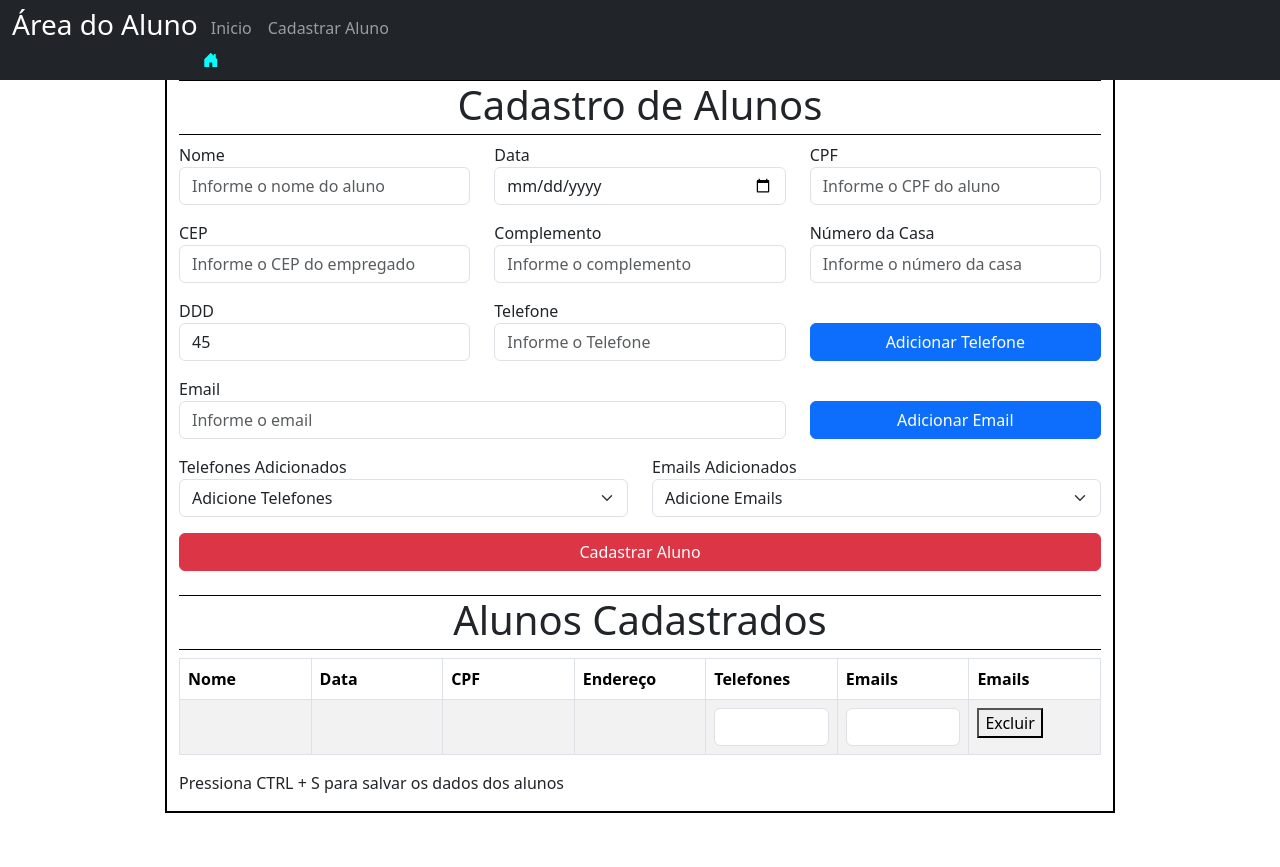
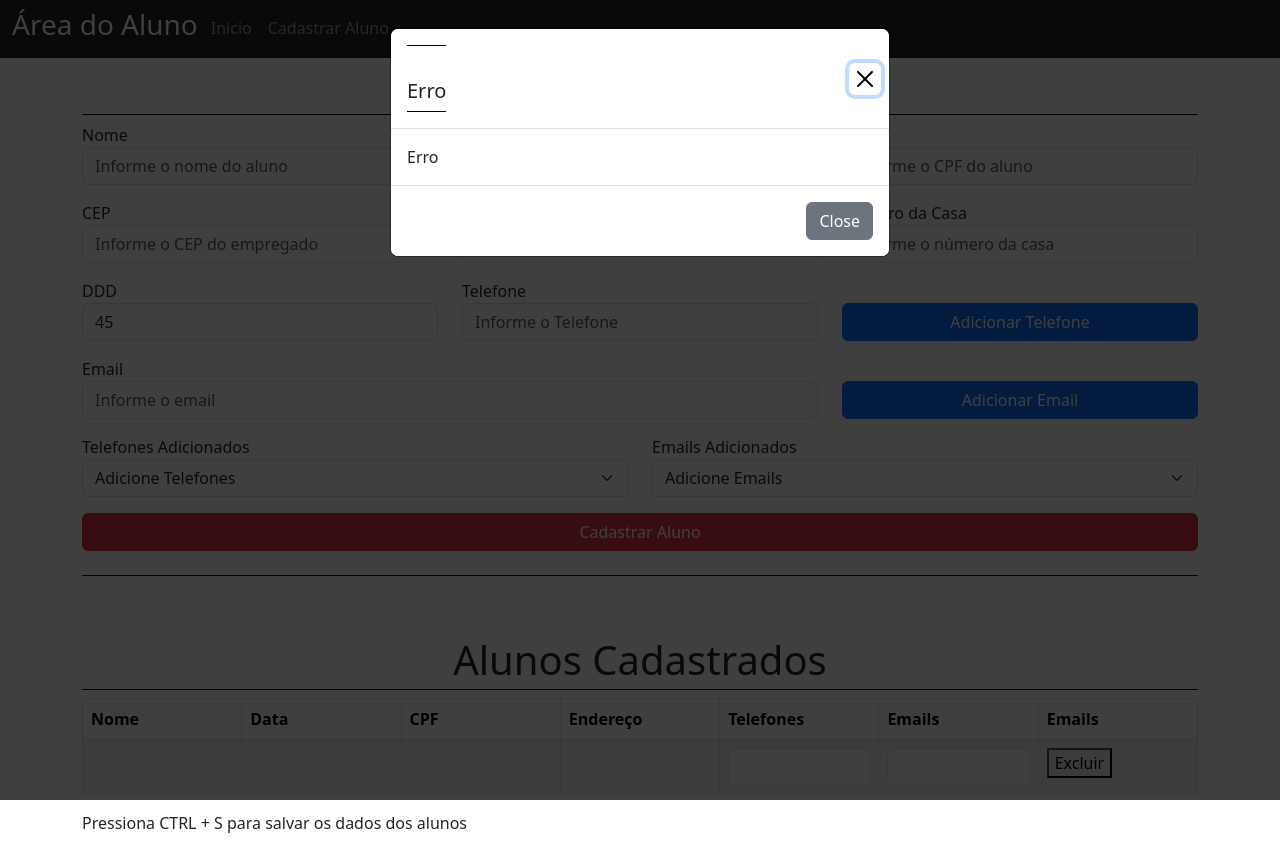
Before and after one commit to AlexandrePeiter/Trabalho-1, a plain HTML site: page index.html in a window 1280 px wide. Both pictures are taken after a click on the button "Cadastrar Aluno". Before the commit the page ends 829 px from the top, so only its background shows below. Drawn offline with nearby package versions, Linux system fonts and the light colour scheme.

Commit message:
2024-04-02-V2

```diff
--- a/index.html
+++ b/index.html
@@ -21,17 +21,17 @@
 </head>
 
 <body>
-    <div>
+    <div class="barraSuperior">
         <nav class="navbar navbar-expand-sm bg-dark navbar-dark">
             <div class="container-fluid">
                 <ul class="navbar-nav">
-                    <li class="nav-item">
+                    <li class="nav-item" style="display: inline-block; ">
                         <h3 id="menu">Área do Aluno</h3>
                     </li>
                     <li class="nav-item">
 
                         <a class="nav-link" href="index.html">Inicio</a>
-                        <i class="bi bi-house-door-fill" style="color: aqua;"></i>
+
                     </li>
                     <li class="nav-item">
                         <a class="nav-link" href="index.html">Cadastrar Aluno</a>
@@ -44,10 +44,11 @@
 
     <div class="container">
         <div class="row">
-            <div class="col-lg-1"></div>
-            <div class="col-lg-10 central ">
+
+            <div >
                 <h1>
                     Cadastro de Alunos
+
                 </h1>
                 <form class="form">
                     <div class="row">
@@ -130,7 +131,43 @@
 
 
 
-                    <button id="addAluno" class="botoesADD btn btn-danger">Cadastrar Aluno</button>
+                    <button type="button" id="addAluno" class="botoesADD btn btn-danger">Cadastrar Aluno</button>
+
+
+                      <div class="modal fade" id="exampleModal" tabindex="-1" aria-labelledby="exampleModalLabel" aria-hidden="true">
+                        <div class="modal-dialog">
+                          <div class="modal-content">
+                            <div class="modal-header">
+                              <h1 class="modal-title fs-5" id="exampleModalLabel">Erro</h1>
+                              <button type="button" class="btn-close" data-bs-dismiss="modal" aria-label="Close"></button>
+                            </div>
+                            <div class="modal-body">
+                                Certo
+                            </div>
+                            <div class="modal-footer">
+                              <button type="button" class="btn btn-secondary" data-bs-dismiss="modal">Close</button>
+                            </div>
+                          </div>
+                        </div>
+                      </div>
+
+
+                      <div class="modal fade" id="exampleModalErro" tabindex="-1" aria-labelledby="exampleModalLabel" aria-hidden="true">
+                        <div class="modal-dialog">
+                          <div class="modal-content">
+                            <div class="modal-header">
+                              <h1 class="modal-title fs-5" id="exampleModalLabel">Erro</h1>
+                              <button type="button" class="btn-close" data-bs-dismiss="modal" aria-label="Close"></button>
+                            </div>
+                            <div class="modal-body">
+                                Erro
+                            </div>
+                            <div class="modal-footer">
+                              <button type="button" class="btn btn-secondary" data-bs-dismiss="modal">Close</button>
+                            </div>
+                          </div>
+                        </div>
+                      </div>
                     <br>
                 </form>
 
@@ -172,6 +209,9 @@
 
         </div>
     </div>
+
+
+
     <script src="resoureces/js/index.js"></script>
 </body>
 
--- a/resoureces/css/index.css
+++ b/resoureces/css/index.css
@@ -7,6 +7,7 @@ h1{
     border-bottom:1px solid black;
     border-top:1px solid black;
     padding-bottom:5px;
+    padding-top:1.5em;
     text-align:center;
 }
 .central{
@@ -33,3 +34,7 @@ h1{
     display: none;
 
 }
+.barraSuperior{
+    position: fixed;
+   width: 100%;
+}
--- a/resoureces/js/index.js
+++ b/resoureces/js/index.js
@@ -40,14 +40,14 @@ addEmail.addEventListener("click", function(e){
     telefones.appendChild(option);
 });
 
-function criaAluno(nome, data, CPF, CEP, telefones, emails){
+const criarAlunoSimples = function criaAluno(nome, data, CPF, CEP, telefones, emails){
     let aluno = {
         nome: nome,
          data: data,
         CPF: CPF,
         CEP: CEP,
         telefones: telefones,
-         emails: emails
+        emails: emails
     }
     return aluno;
 }
@@ -58,11 +58,18 @@ addAluno.addEventListener("click", function(e){
     const data = document.querySelector("#dataCargo").value;
     const CPF = document.querySelector("#CPF").value;
     const CEP = document.querySelector("#cep").value;
-    vetAlunos.push(criaAluno(nome, data, CPF, CEP, vetTelefones, vetEmails));
+    vetAlunos.push(criarAlunoSimples(nome, data, CPF, CEP, vetTelefones, vetEmails));
     apresentaAlunos();
 
     const informacao = document.querySelector(".informacao");
     informacao.style.display = 'block';
+
+
+    const meuModal = new bootstrap.Modal(document.getElementById('exampleModal'));
+    const meuModalErro = new bootstrap.Modal(document.getElementById('exampleModalErro'));
+    meuModalErro.show();
+    meuModal.show();
+
 });
 
 
```
